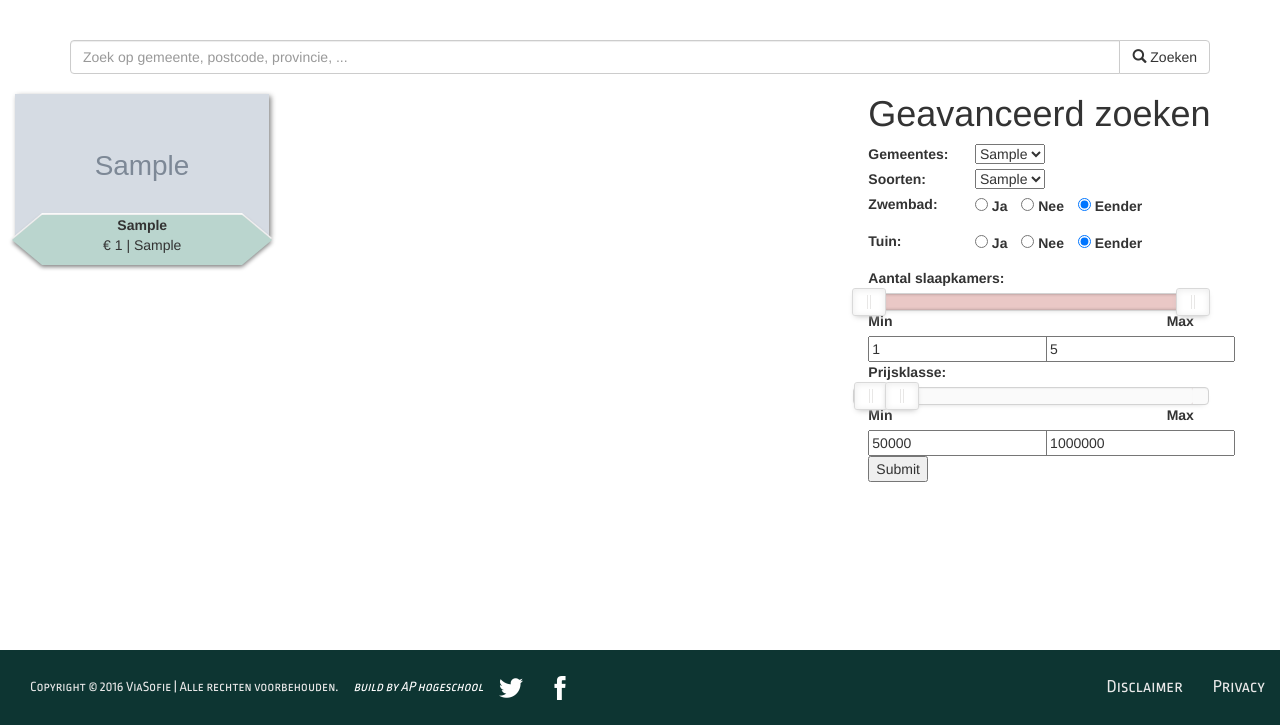
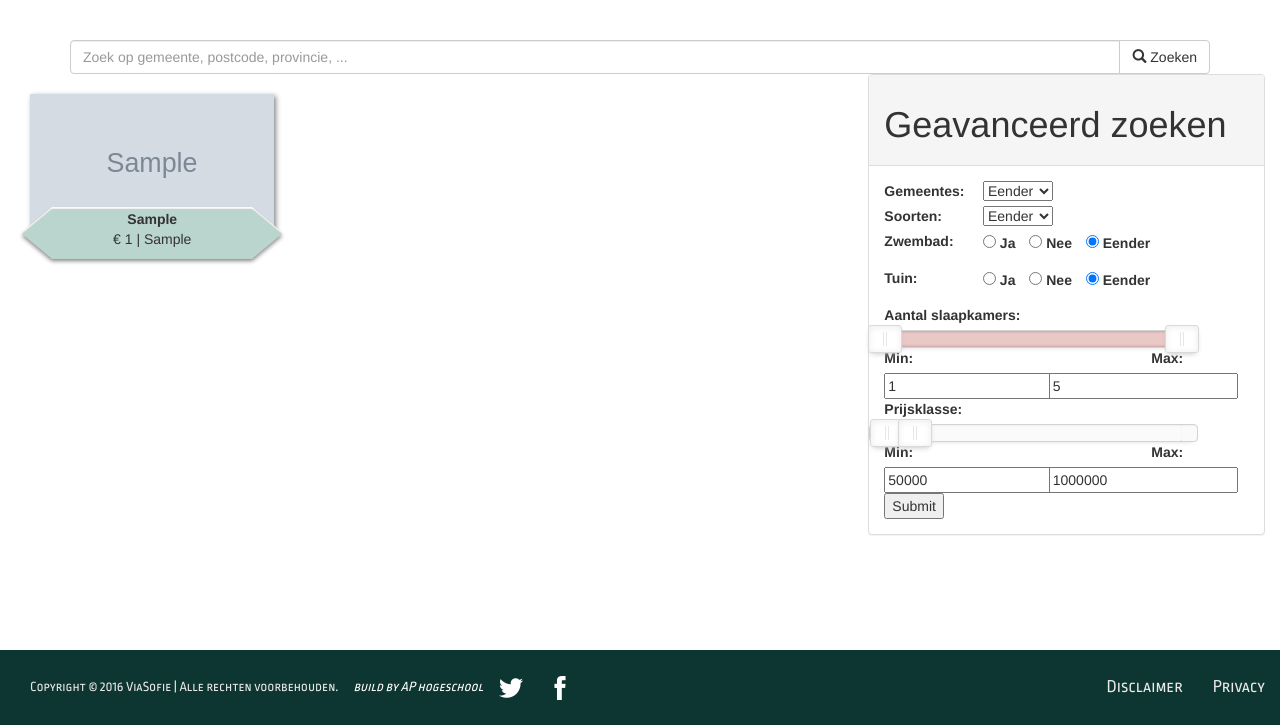
Before and after one commit to oliviervanbulck/viasofie, a Django app: page /panden/ in a window 1280 px wide. Shown: the part 75-800 px from the top of the page. Run offline with Django 3.2, Linux system fonts and the light colour scheme; tables that the repository leaves empty hold one stand-in row (values such as "Sample post"); grey boxes marked "Sample" are stand-in pictures; some libraries are stand-ins or nearby versions.

Commit message:
Commit for review Sofie

```diff
--- a/ViaSofie/ViaSofie/static/ViaSofie/css/screen.css
+++ b/ViaSofie/ViaSofie/static/ViaSofie/css/screen.css
@@ -207,7 +207,7 @@ Pandpartial
     border-left: 30px solid #bad5ce;
 }
 #panden {
-    background-image: url("../grey.jpg");
+    /*background-image: url("../grey.jpg");*/
     background-repeat: no-repeat;
     background-size: 100%;
     margin-top:2%;
--- a/ViaSofie/ViaSofie/templates/ViaSofie/disclaimer.html
+++ b/ViaSofie/ViaSofie/templates/ViaSofie/disclaimer.html
@@ -16,7 +16,7 @@
             color: #0d3532;
         }
 #body {
-    background-color: #e8e8e8;
+    /*background-color: #e8e8e8;*/
 }
     </style>
     <div id="body">
--- a/ViaSofie/panden/forms.py
+++ b/ViaSofie/panden/forms.py
@@ -9,10 +9,18 @@ class AdvancedSearchForm(forms.Form):
               ('eender', 'Eender')]
 
     # De gemeentes & soorten moeten in een bepaald formaat!
-    GEMEENTES = [(gemeente, gemeente) for gemeente in get_alle_gemeentes()]
-    SOORTEN = [(soort, soort) for soort in Type.objects.all()]
+    GEMEENTES = [('', 'Eender')] + [(gemeente, gemeente) for gemeente in get_alle_gemeentes()]
+    SOORTEN = [('', 'Eender')] + [(soort, soort) for soort in Type.objects.all()]
 
     gemeente = forms.ChoiceField(choices=GEMEENTES, label='Gemeentes', required=True)
     soort = forms.ChoiceField(choices=SOORTEN, label='Soorten', required=True)
     zwembad = forms.ChoiceField(choices=KEUZES, widget=forms.RadioSelect(), label='Zwembad', required=True, initial='eender')
     tuin = forms.ChoiceField(choices=KEUZES, widget=forms.RadioSelect(), label='Tuin', required=True, initial='eender')
+
+    # Slaapkamers slider textboxes
+    slaapkamer_lower = forms.CharField(widget=forms.TextInput(attrs={'id': 'slaapkamers-lower-value'}), label='Min')
+    slaapkamer_upper = forms.CharField(widget=forms.TextInput(attrs={'id': 'slaapkamers-upper-value'}), label='Max')
+
+    # Prijs slider textboxes
+    prijs_lower = forms.CharField(widget=forms.TextInput(attrs={'id': 'prijs-lower-value'}), label='Min')
+    prijs_upper = forms.CharField(widget=forms.TextInput(attrs={'id': 'prijs-upper-value'}), label='Max')
--- a/ViaSofie/panden/templates/panden/index.html
+++ b/ViaSofie/panden/templates/panden/index.html
@@ -58,25 +58,35 @@
             <div class="row">
                 <div id="pandenLijst" class="col-md-8">
                     {# Panden worden hier weergegeven! #}
-                    <div class="row">
                     {% for pand in panden %}
                         {% include 'panden/partial/pand_list_detail.html' %}
                     {% endfor %}
                 </div>
-                </div>
 
                 <div class="col-md-4">
+                    <div class="panel panel-default">
+                        <div class="panel-heading"><h1>Geavanceerd zoeken</h1></div>
+
+
+                            <div class="panel-body">
                                 <form action="?" method="get" id="advanced">
-                        <h1>Geavanceerd zoeken</h1>
-
                                 {# Normale velden #}
-                        {% for field in form %}
                                 <div class="row">
-                                <div class="col-md-3">{{ field.label_tag }}</div>
-
-                                <div class="col-md-9">{{ field }}</div>
+                                    <div class="col-md-3">{{ form.gemeente.label_tag }}</div>
+                                    <div class="col-md-9">{{ form.gemeente }}</div>
                                 </div>
-                        {% endfor %}
+                                <div class="row">
+                                    <div class="col-md-3">{{ form.soort.label_tag }}</div>
+                                    <div class="col-md-9">{{ form.soort }}</div>
+                                </div>
+                                <div class="row">
+                                    <div class="col-md-3">{{ form.zwembad.label_tag }}</div>
+                                    <div class="col-md-9">{{ form.zwembad }}</div>
+                                </div>
+                                <div class="row">
+                                    <div class="col-md-3">{{ form.tuin.label_tag }}</div>
+                                    <div class="col-md-9">{{ form.tuin }}</div>
+                                </div>
 
                                 {# Sliders #}
                                 <div class="row" class="slider">
@@ -84,12 +94,16 @@
                                     <div class="col-md-10" id="slaapkamers-slider"></div>
 
                                     <div class="col-md-5">
-                                <label for="slaapkamers-lower-value">Min</label>
-                                <input type="text" id="slaapkamers-lower-value" name="slaapkamers-lower-value"/>
+                                        <!--<label for="slaapkamers-lower-value">Min</label>
+                                        <input type="text" id="slaapkamers-lower-value" name="slaapkamers-lower-value"/>-->
+                                        {{ form.slaapkamer_lower.label_tag }}
+                                        {{ form.slaapkamer_lower }}
                                     </div>
                                     <div class="col-md-5 text-right">
-                                <label for="slaapkamers-upper-value">Max</label>
-                                <input type="text" id="slaapkamers-upper-value" name="slaapkamers-upper-value"/>
+                                        <!--<label for="slaapkamers-upper-value">Max</label>
+                                        <input type="text" id="slaapkamers-upper-value" name="slaapkamers-upper-value"/>-->
+                                        {{ form.slaapkamer_upper.label_tag }}
+                                        {{ form.slaapkamer_upper }}
                                     </div>
                                 </div>
 
@@ -98,16 +112,23 @@
                                     <div class="col-md-10" id="prijs-slider"></div>
 
                                     <div class="col-md-5">
-                                <label for="prijs-lower-value">Min</label>
-                                <input type="text" id="prijs-lower-value" name="prijs-lower-value"/>
+                                        <!--<label for="slaapkamers-lower-value">Min</label>
+                                        <input type="text" id="slaapkamers-lower-value" name="slaapkamers-lower-value"/>-->
+                                        {{ form.prijs_lower.label_tag }}
+                                        {{ form.prijs_lower }}
                                     </div>
                                     <div class="col-md-5 text-right">
-                                <label for="prijs-upper-value">Max</label>
-                                <input type="text" id="prijs-upper-value" name="prijs-upper-value"/>
+                                        <!--<label for="slaapkamers-upper-value">Max</label>
+                                        <input type="text" id="slaapkamers-upper-value" name="slaapkamers-upper-value"/>-->
+                                        {{ form.prijs_upper.label_tag }}
+                                        {{ form.prijs_upper }}
                                     </div>
                                 </div>
                                 <input type="submit" value="Submit"/>
                                     </form>
+                            </div>
+
+                    </div>
                 </div>
             </div>
         </div>
--- a/ViaSofie/panden/views.py
+++ b/ViaSofie/panden/views.py
@@ -10,7 +10,7 @@ from .forms import AdvancedSearchForm
 
 def panden_general(request, nbar_val):
     def check_get_parameters():
-        required_params = ['gemeente', 'soort', 'zwembad', 'tuin', 'slaapkamers-lower-value', 'slaapkamers-upper-value', 'prijs-lower-value', 'prijs-upper-value']
+        required_params = ['gemeente', 'soort', 'zwembad', 'tuin', 'slaapkamer_lower', 'slaapkamer_upper', 'prijs_lower', 'prijs_upper']
         for param in required_params:
             if param not in request.GET:
                 return False
@@ -38,17 +38,19 @@ def panden_general(request, nbar_val):
         panden = get_alle_actieve_panden()
 
         # Prijs filter
-        panden = [pand for pand in panden if int(request.GET['prijs-lower-value']) <= pand.prijs <= int(request.GET['prijs-upper-value'])]
+        panden = [pand for pand in panden if int(request.GET['prijs_lower']) <= pand.prijs <= int(request.GET['prijs_upper'])]
 
         # Slaapkamers filter
         panden = [pand for pand in panden if pand.pandkenmerkperpand_set.filter(kenmerk__benaming='Aantal slaapkamers')
-                  and (int(request.GET['slaapkamers-lower-value']) <= pand.pandkenmerkperpand_set.filter(kenmerk__benaming='Aantal slaapkamers')[0].aantal <= int(request.GET['slaapkamers-upper-value']))]
+                  and (int(request.GET['slaapkamer_lower']) <= pand.pandkenmerkperpand_set.filter(kenmerk__benaming='Aantal slaapkamers')[0].aantal <= int(request.GET['slaapkamer_upper']))]
 
         # Gemeente filter
-        panden = [pand for pand in panden if pand.adres.gemeente == request.GET['gemeente']]
+        if request.GET['gemeente'] != '':
+            panden = [pand for pand in panden if pand.adres.gemeente == request.GET['gemeente']]
 
         # Soort filter
-        panden = [pand for pand in panden if pand.type.type == request.GET['soort']]
+        if request.GET['soort'] != '':
+            panden = [pand for pand in panden if pand.type.type == request.GET['soort']]
 
         # Zwembad filter
         zwembad = request.GET['zwembad']
```
Also changed, not shown: ViaSofie/ViaSofie/settings.py (+9 -7 lines). Lines whose indentation alone changed are shown as unchanged.
